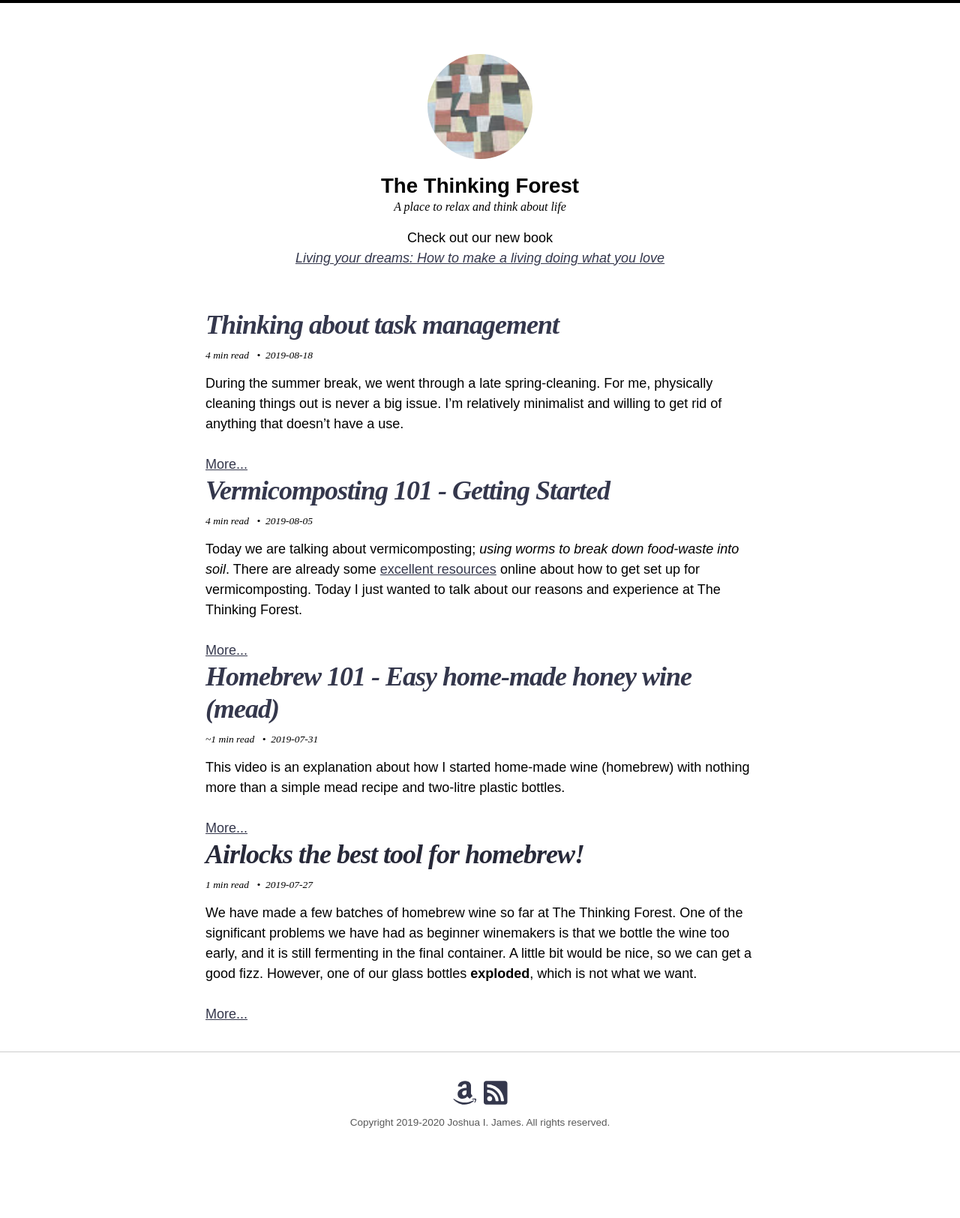
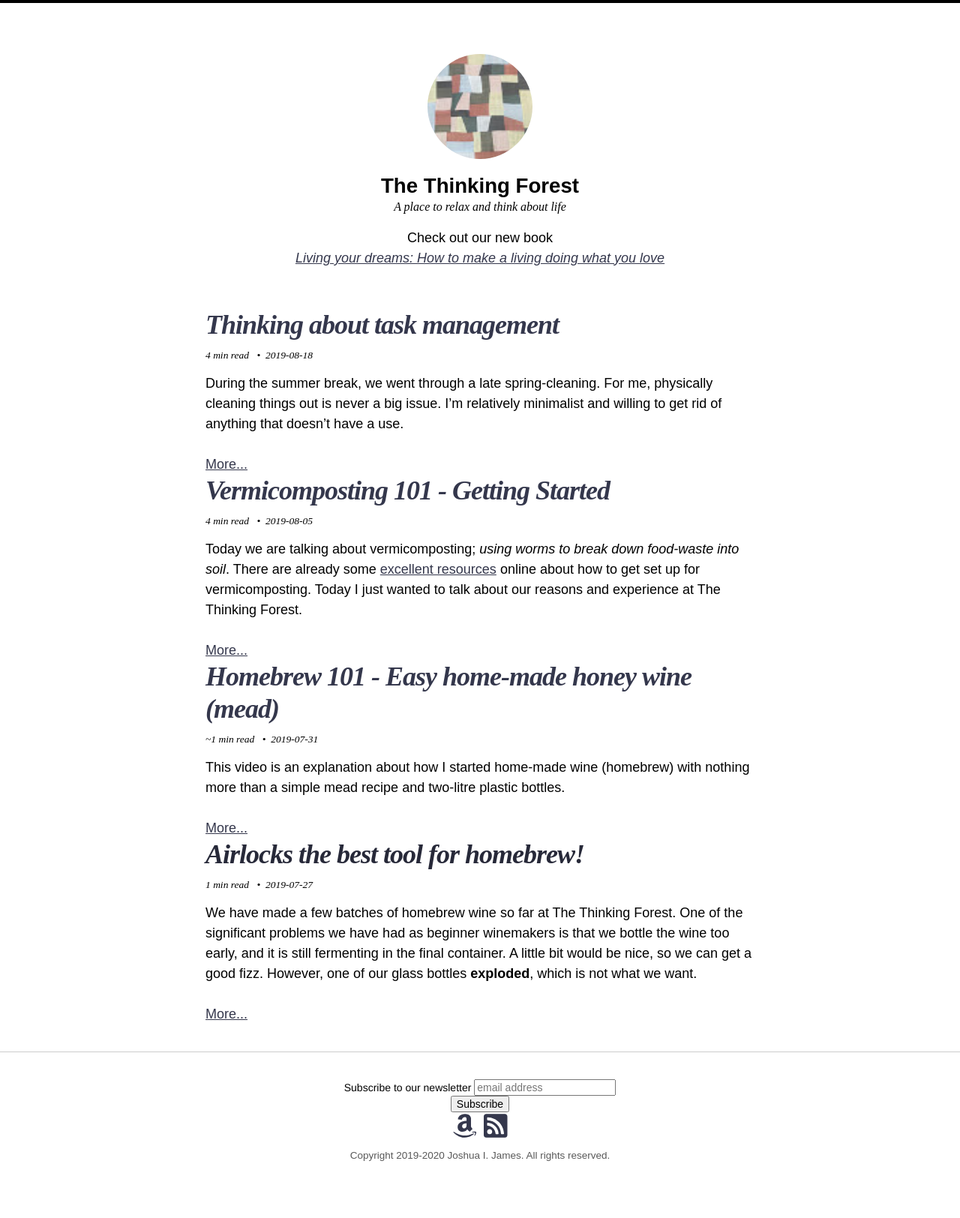
Before and after one commit to jijames/ThinkingForest, a Jekyll site: the page built from index.md, in a window 1280 px wide. Shown: the whole page at 75% size. Built offline with Jekyll 4.4.1, drawn with Linux system fonts in a browser that asks for light colours; nearby versions of some CDN libraries; comment, search, counter and statistics services are not loaded; before the commit the page ends 1579 px from its top, so only the background shows below that.

Commit message:
newsletter footer add

```diff
--- a/_includes/footer-custom.html
+++ b/_includes/footer-custom.html
@@ -1,3 +1,22 @@
 <!-- start custom footer snippets -->
+<!-- Begin Mailchimp Signup Form -->
+<link href="//cdn-images.mailchimp.com/embedcode/slim-10_7.css" rel="stylesheet" type="text/css">
+<style type="text/css">
+	#mc_embed_signup{background:#fff; clear:left; font:14px Helvetica,Arial,sans-serif; }
+	/* Add your own Mailchimp form style overrides in your site stylesheet or in this style block.
+	   We recommend moving this block and the preceding CSS link to the HEAD of your HTML file. */
+</style>
+<div id="mc_embed_signup">
+<form action="https://pm.us5.list-manage.com/subscribe/post?u=33510cab58f3988272f75f357&amp;id=461e400af7" method="post" id="mc-embedded-subscribe-form" name="mc-embedded-subscribe-form" class="validate" target="_blank" novalidate>
+    <div id="mc_embed_signup_scroll">
+	<label for="mce-EMAIL">Subscribe to our newsletter</label>
+	<input type="email" value="" name="EMAIL" class="email" id="mce-EMAIL" placeholder="email address" required>
+    <!-- real people should not fill this in and expect good things - do not remove this or risk form bot signups-->
+    <div style="position: absolute; left: -5000px;" aria-hidden="true"><input type="text" name="b_33510cab58f3988272f75f357_461e400af7" tabindex="-1" value=""></div>
+    <div class="clear"><input type="submit" value="Subscribe" name="subscribe" id="mc-embedded-subscribe" class="button"></div>
+    </div>
+</form>
+</div>
 
+<!--End mc_embed_signup-->
 <!-- end custom footer snippets -->
```
